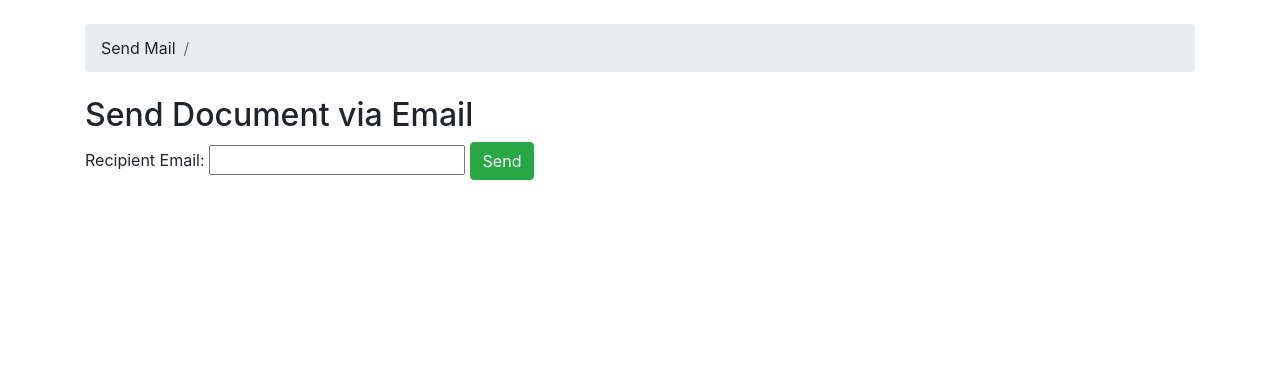
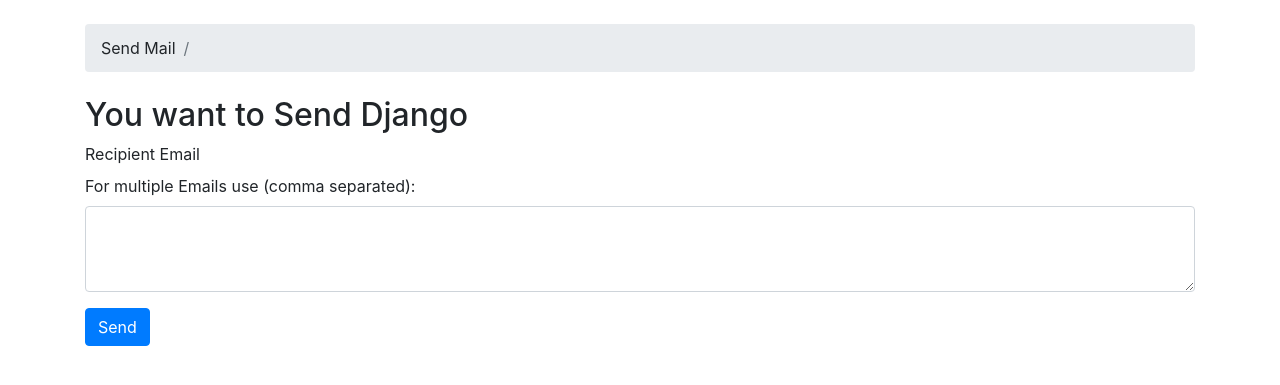
Before and after one commit to Mark-hil/File-Server, a Django app: page /send_email/1/ in a window 1280 px wide. Shown: the part 56-441 px from the top of the page. Run offline with Django 5.2, Linux system fonts and the light colour scheme; a user stored in the database is signed in; data comes from the database, SQL or seed files in the repository; both versions use the stored data as it was after the commit; some libraries are stand-ins or nearby versions; some web fonts are replaced.

Commit message:
email to multiple emails

```diff
--- a/file_server_system/views.py
+++ b/file_server_system/views.py
@@ -7,6 +7,7 @@
 from django.core.mail import EmailMessage
 from django.contrib import messages
 from django.http import JsonResponse
+from django.contrib.auth.decorators import login_required
 
 
 # Create your views here.
@@ -42,6 +43,7 @@
     documents = Document.objects.all()
     return render(request, 'home.html', {'documents': documents})
 
+@login_required
 def upload_document(request):
     if request.method == 'POST':
         form = DocumentForm(request.POST, request.FILES)
@@ -52,7 +54,7 @@
         form = DocumentForm()
     return render(request, 'upload_document.html', {'form': form})
 
-
+@login_required
 def download_document(request, document_id):
     document = get_object_or_404(Document, pk=document_id)
     document.download_count += 1
@@ -61,28 +63,52 @@
     response['Content-Disposition'] = f'attachment; filename="{document.file.name}"'
     return response
 
+# def send_email(request, document_id):
+#     document = get_object_or_404(Document, pk=document_id)
+
+#     if request.method == 'POST':
+#         recipient_email = request.POST.get('recipient_email')
+
+#         email = EmailMessage(
+#             subject='Here is your document',  # Subject
+#             body='Attached is the document you requested.',  # Body
+#             from_email='chillop.learn@gmail.com',  # From email
+#             to=[recipient_email],  # To email
+#         )
+#         email.attach_file(document.file.path)
+#         try:
+#             email.send()
+#             messages.success(request, "Email sent successfully!")
+#         except Exception as e:
+#             messages.error(request, f"An error occurred: {e}")
+
+#         document.email_count += 1
+#         document.save()
+
+#         return redirect('home')
+
+#     return render(request, 'send_email.html', {'document': document})
+@login_required
 def send_email(request, document_id):
     document = get_object_or_404(Document, pk=document_id)
 
     if request.method == 'POST':
-        recipient_email = request.POST.get('recipient_email')
+        recipient_emails = request.POST.get('recipient_emails')
+        email_list = [email.strip() for email in recipient_emails.split(',') if email.strip()]
 
-        email = EmailMessage(
-            subject='Here is your document',  # Subject
-            body='Attached is the document you requested.',  # Body
-            from_email='chillop.learn@gmail.com',  # From email
-            to=[recipient_email],  # To email
-        )
-        email.attach_file(document.file.path)
-        try:
+        if email_list:
+            email = EmailMessage(
+                'Here is your document',  # Subject
+                'Attached is the document you requested.',  # Body
+                'chillop.learn@gmail.com',  # From email
+                email_list,  # To email list
+            )
+            email.attach_file(document.file.path)
             email.send()
-            messages.success(request, "Email sent successfully!")
-        except Exception as e:
-            messages.error(request, f"An error occurred: {e}")
 
-        document.email_count += 1
-        document.save()
+            document.email_count += len(email_list)
+            document.save()
 
-        return redirect('home')
+            return redirect('home')
 
     return render(request, 'send_email.html', {'document': document})
--- a/templates/send_email.html
+++ b/templates/send_email.html
@@ -10,13 +10,23 @@
 {% endblock %}
 
     {% block content %}
-        <h2>Send Document via Email</h2>
+        {% comment %} <h2>Send Document via Email</h2>
         <form method="post">
             {% csrf_token %}
             <label for="recipient_email">Recipient Email:</label>
             <input type="email" id="recipient_email" name="recipient_email" required>
             <button type="submit" class="btn btn-success">Send</button>
-        </form>
+        </form> {% endcomment %}
+        <h2>You want to Send {{ document.title }} </h2>
+    <form method="post">
+        {% csrf_token %}
+        <div class="form-group">
+            <label for="recipient_emails">Recipient Email</label><br>
+            <label for="recipient_emails">For multiple Emails use (comma separated):</label>
+            <textarea class="form-control" id="recipient_emails" name="recipient_emails" rows="3"></textarea>
+        </div>
+        <button type="submit" class="btn btn-primary">Send</button>
+    </form>
     {% endblock %}
     </div>
   </body>
```
Also changed, not shown: db.sqlite3.
